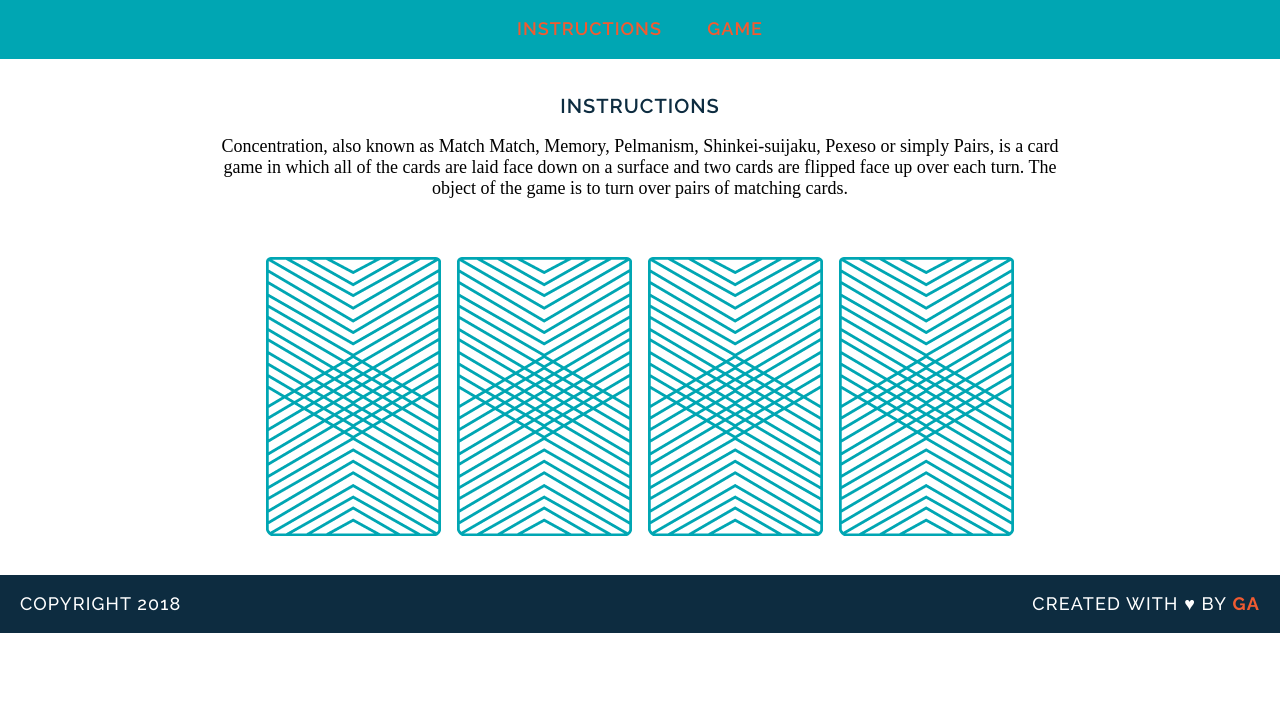
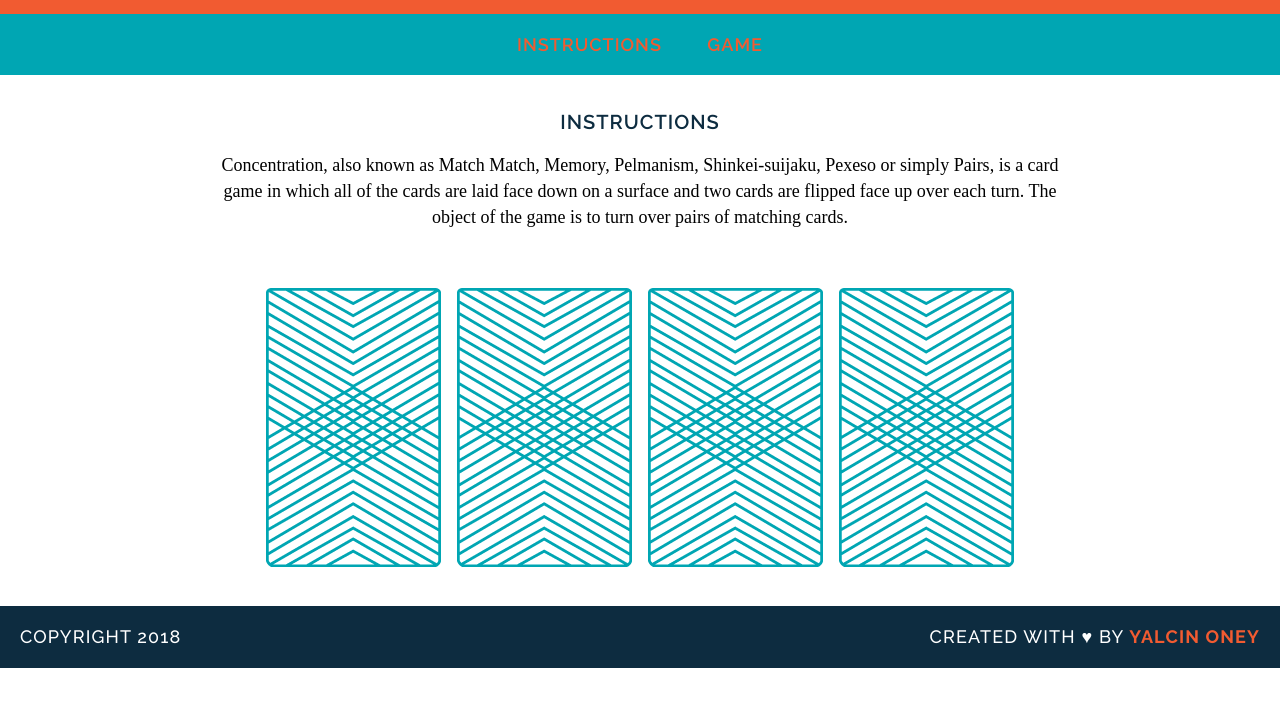
Before and after one commit to husnuyalcin91/wdi-fundamentals-memorygame, a plain HTML site: page memory_game/index.html in a window 1280 px wide. Shown: the part 99-800 px from the top of the page. Drawn offline with Linux system fonts and the light colour scheme; a web font is replaced by a local one.

Commit message:
introduced sass compiler

```diff
--- a/memory_game/css/style.css
+++ b/memory_game/css/styles.scss
@@ -18,7 +18,7 @@ h1 {
 	font-family: 'Raleway';
 	color: #0D2C40;
 	letter-spacing: 1px;
-	font-weight: 400,
+	font-weight: 400;
 	font-size: 45px;
 	margin: 0;
 }
@@ -46,7 +46,7 @@ h2 {
 }
 
 p {
-	font-family: 'Droid Serif'
+	font-family: 'Droid Serif';
 	line-height: 26px;
 	font-size: 18px;
 }
--- a/memory_game/index.html
+++ b/memory_game/index.html
@@ -3,7 +3,7 @@
 <head>
 	<title> Memory Card Game </title>
 	<link href="https://fonts.googleapis.com/css?family=Droid+Serif|Raleway:400,500,600,700" rel="stylesheet">
-	<link href="css/style.css" rel="stylesheet" type="text/css">
+	<link href="css/styles.css" rel="stylesheet" type="text/css">
 </head>
 <body>
 <header>
@@ -20,7 +20,7 @@
 </main>
 <footer class="clearfix">
 <p class="copyright">Copyright 2018</p>
-<p class="message">Created with &hearts; by<span class="name"> GA </span> </p>
+<p class="message">Created with &hearts; by<span class="name"> Yalcin Oney </span> </p>
 </footer>
 <script src="js/main.js"></script>
 </body>
```
Also changed, not shown: memory_game/css/styles.css (added), 1 other file.
